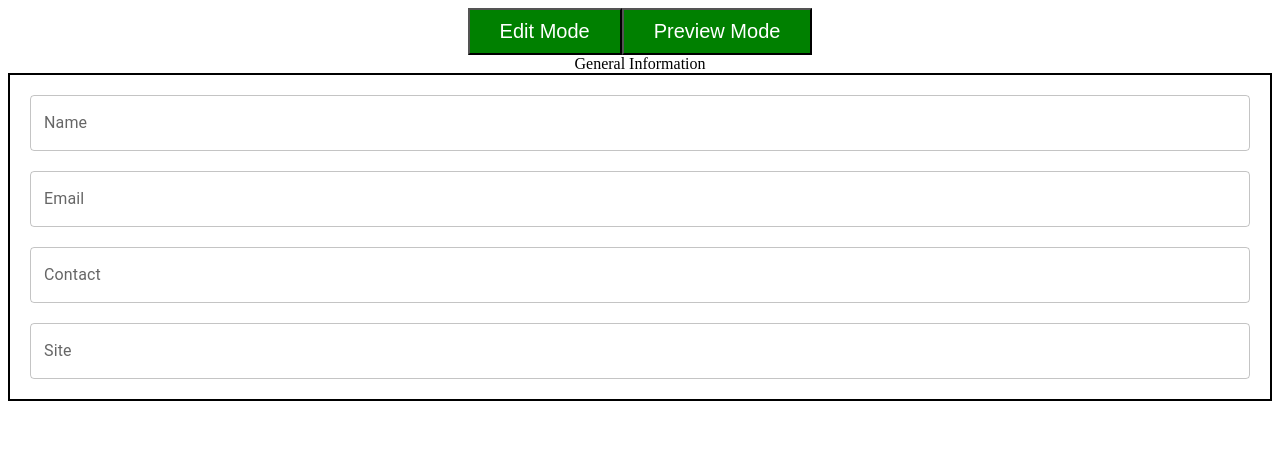
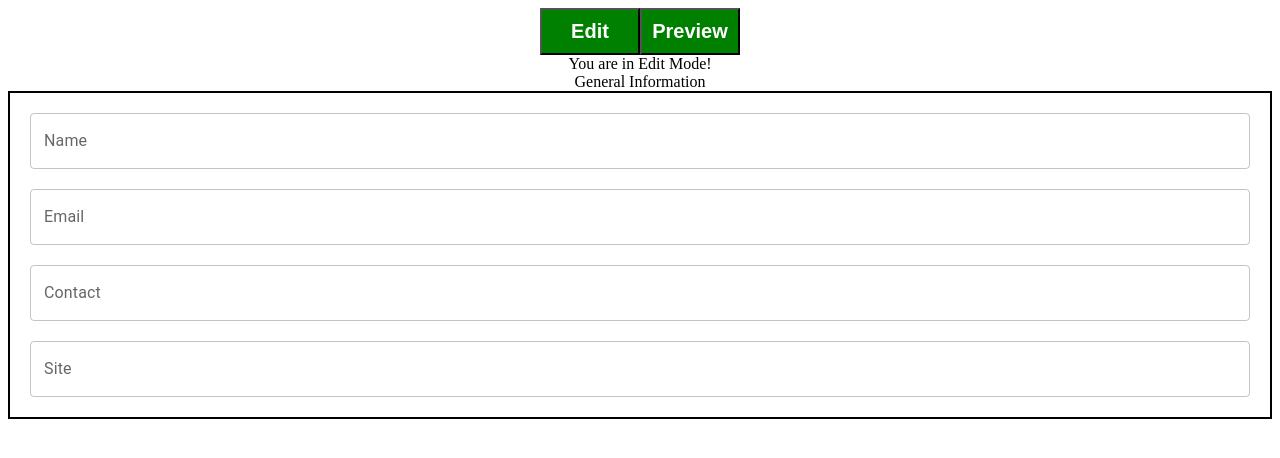
Before and after one commit to bananabread08/cv-app-v2, a React (Create React App) app: page / in a window 1280 px wide. Shown: the top 458 px of the page. Built offline with nearby package versions, Linux system fonts and the light colour scheme.

Commit message:
implemented Edit to Preview toggle

```diff
--- a/src/App.js
+++ b/src/App.js
@@ -1,24 +1,44 @@
-import React from 'react';
+import React, { useState } from 'react';
 import styled from 'styled-components';
 import './App.css';
 import GeneralInfoAlter from './components/GeneralInfoAlter';
 
 const ModeButton = styled.button`
   background: green;
-  padding: 10px 30px 10px 30px;
+  min-width: 100px;
+  padding: 10px;
   color: white;
   font-size: 20px;
+  font-weight: 700;
+  cursor: pointer;
 `;
 
 function App() {
+  const [mode, setMode] = useState(true);
+
+  const handleMode = (e) => {
+    e.preventDefault();
+    setMode((prevState) =>
+      e.target.value === 'edit' ? (prevState = true) : (prevState = false)
+    );
+  };
   return (
     <div className="App">
-      <ModeButton>Edit Mode</ModeButton>
-      <ModeButton>Preview Mode</ModeButton>
-      <div className="edit">
-        <GeneralInfoAlter />
-      </div>
-      <div className="preview"></div>
+      <ModeButton onClick={handleMode} value="edit">
+        Edit
+      </ModeButton>
+      <ModeButton onClick={handleMode} value="preview">
+        Preview
+      </ModeButton>
+
+      {mode ? (
+        <div className="edit">
+          You are in Edit Mode!
+          <GeneralInfoAlter />
+        </div>
+      ) : (
+        <div className="preview"> You're in Preview Mode</div>
+      )}
     </div>
   );
 }
```
